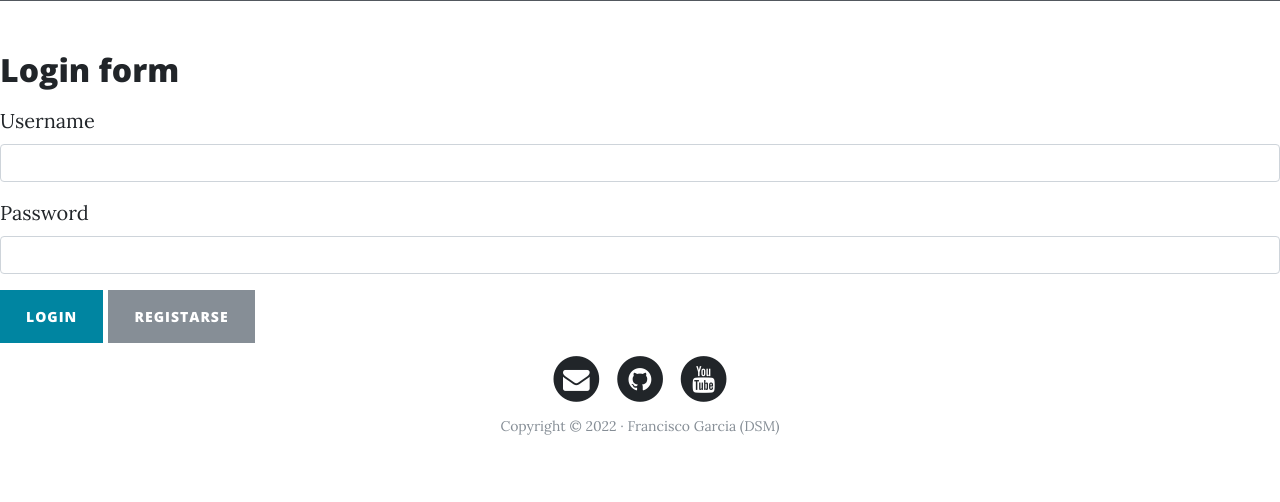
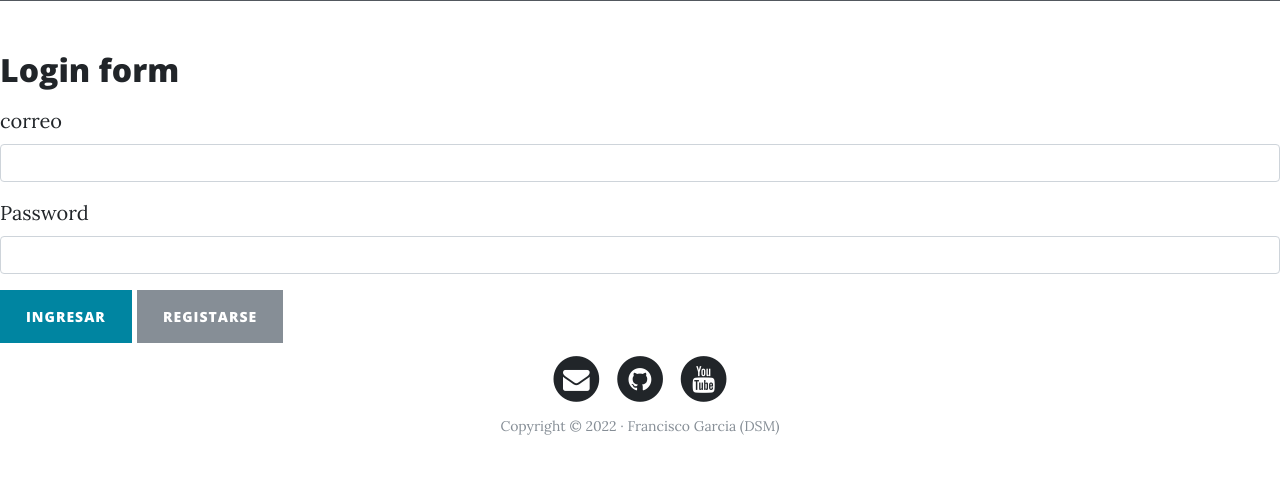
Before and after one commit to franq01/web_Flask-part2, a Flask app: page /auth/login in a window 1280 px wide. Shown: the part 531-1033 px from the top of the page. Run offline with Flask 2, Linux system fonts and the light colour scheme; some libraries are stand-ins or nearby versions.

Commit message:
2_3 LoginForm, validaciones

```diff
--- a/requerimients.txt
+++ b/requerimients.txt
@@ -1,2 +1,3 @@
 flask
 FLASK_WTF
+pip install email_validator
--- a/web_personal/app.py
+++ b/web_personal/app.py
@@ -1,7 +1,10 @@
 
-from flask import Flask, render_template, request
+
+import email
+from flask import Flask, redirect, render_template, request, url_for
 from  flask_wtf import FlaskForm
 from wtforms import StringField, PasswordField, SubmitField, EmailField
+from wtforms.validators import DataRequired,Email
 
 
 app = Flask(__name__)
@@ -30,16 +33,25 @@ def portfolio():
 
     #################### Formularios de WTforms  #########################
 
+    ############## Falta corregir email validator############
+
 class LoginForm(FlaskForm):
-    username = EmailField ('Username')
-    password = StringField ('Password')
-    submit = SubmitField ('Login')
+    email = EmailField ('correo', validators=[DataRequired()])
+    password = PasswordField ('Password', validators=[DataRequired()])
+    submit = SubmitField ('Ingresar')
 
 
     ###### rutas de login ####
-@app.route('/auth/login')
+@app.route('/auth/login', methods=['GET','POST'])
 def login ():
     form = LoginForm()
+    if form.validate_on_submit():
+       email = form.email.data
+       password = form.password.data
+
+
+       return render_template('admin/index.html', email=email )
+
     return render_template('auth/login.html', form=form)
 
 @app.route('/auth/registrer')
@@ -50,12 +62,15 @@ def register():
 ############ aqui tengo el er
 @app.route('/welcome', methods=['GET' , 'POST'])
 
-def welcome():
-    email = request.form['mail']
-    password = request.form['password']
-    access = {'email': email, 'password':password}
+def welcome(form):
 
-    return render_template('admin/index.html', user_access=access )
+    if form.validate_on_submit():
+       email = form.email.data
+       password = form.password.data
+
+
+       return render_template('admin/index.html', email=email )
+    return redirect(url_for('login'))
 
 
 @app.errorhandler(404)
--- a/web_personal/templates/admin/index.html
+++ b/web_personal/templates/admin/index.html
@@ -3,5 +3,5 @@
 
 {% block content %}
 <h1>Bienvenido</h1>
-<h2>{{user_access.email}}</h2>
+<h2>{{ email }}</h2>
 {% endblock %}
--- a/web_personal/templates/auth/login.html
+++ b/web_personal/templates/auth/login.html
@@ -9,12 +9,12 @@
 {% block content%}
 <div class"container">
     <h2> Login form</h2>
-    <form class="mt-3" action="{{ url_for('welcome') }}" method="post">
+    <form class="mt-3" method="post">
       {{ form.hidden_tag() }}
       <!--username -->
         <div class="form-group">
-          {{ form.username.label}}
-          {{ form.username(class="form-control")}}
+          {{ form.email.label}}
+          {{ form.email(class="form-control")}}
 
 
 
```
